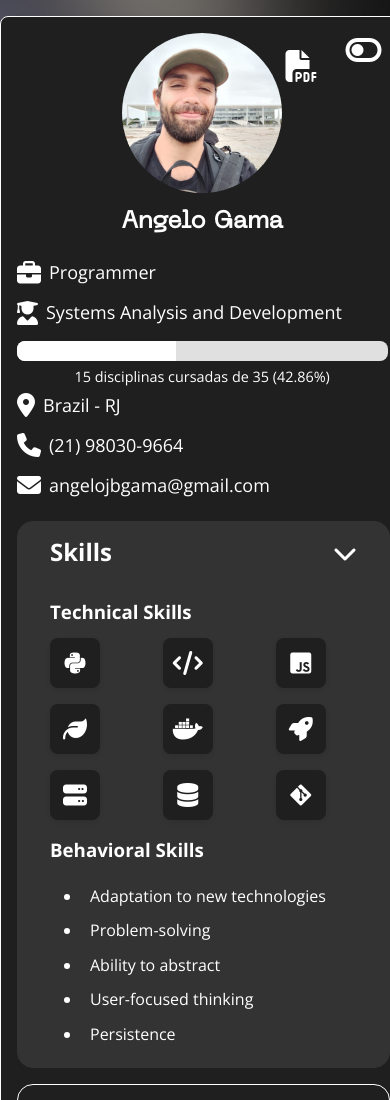
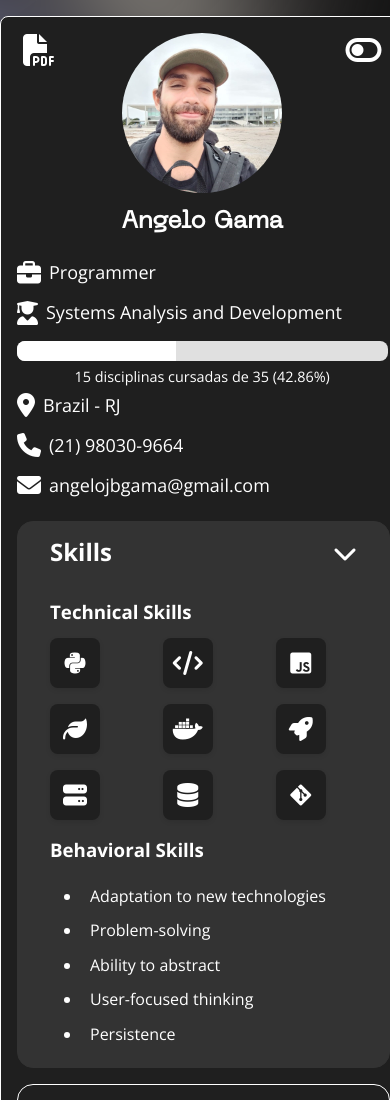
Before and after one commit to angelojbgama/sobremim, a website: page index.html in a window 390 px wide. Shown: the top 1100 px of the page. Drawn offline with nearby package versions, Linux system fonts and the light colour scheme; files whose address does not match are found by name.

Commit message:
Move PDF download button to header's left side

```diff
--- a/assets/css/global.css
+++ b/assets/css/global.css
@@ -538,7 +538,7 @@ footer a:hover {
 .download-pdf {
   position: absolute;
   top: 1rem;
-  right: 4rem;
+  left: 1rem;
   background: none;
   border: none;
   cursor: pointer;
@@ -654,6 +654,11 @@ footer,
     margin: 0;
   }
 
+  .download-pdf {
+    top: 0rem;
+    left: 0rem;
+  }
+
   .theme-toggle {
     top: 0rem;
     right: 0rem;
```
